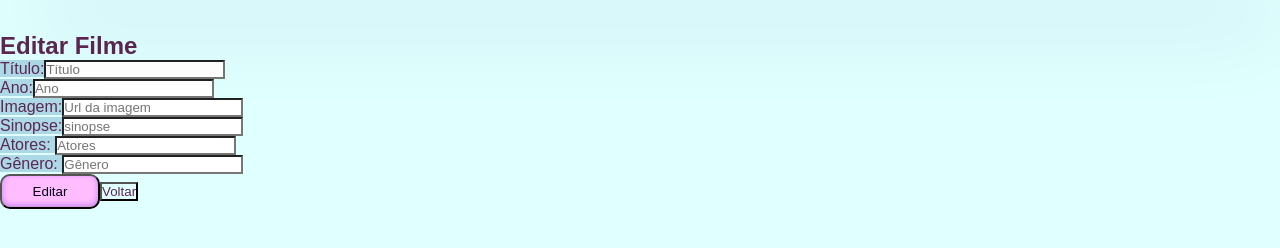
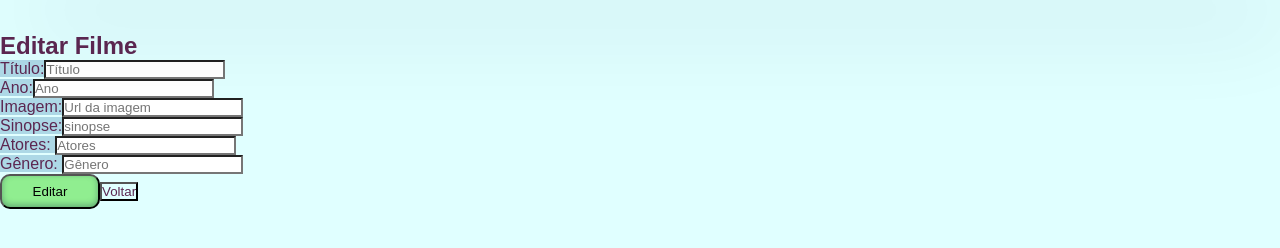
Before and after one commit to Allrodk/blueflix-react, a React app: page /filme/editar in a window 1280 px wide. Shown: the part 68-316 px from the top of the page. Built offline with nearby package versions, Linux system fonts and the light colour scheme; no server answers.

Commit message:
Update css

```diff
--- a/src/Pages/Filme/Detalhes/Detalhes.scss
+++ b/src/Pages/Filme/Detalhes/Detalhes.scss
@@ -103,7 +103,6 @@
   box-shadow: rgba(50, 50, 93, 0.25) 0px 50px 100px -20px,
     rgba(0, 0, 0, 0.3) 0px 30px 60px -30px,
     rgba(10, 37, 64, 0.35) 0px -2px 6px 0px inset;
-  filter: hue-rotate(165deg);
 }
 
 .editar {
```
